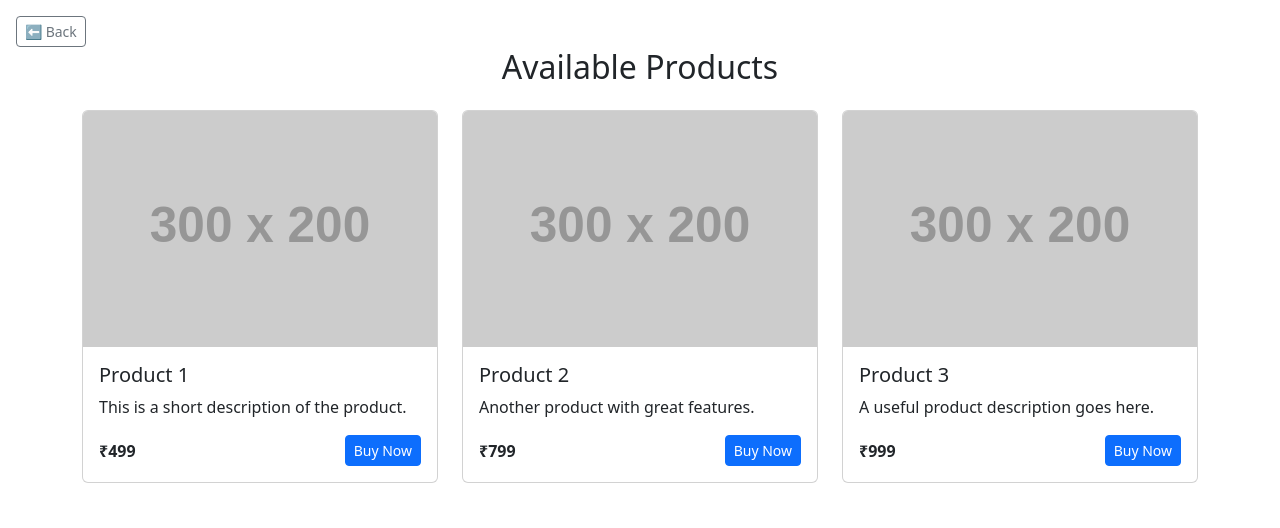
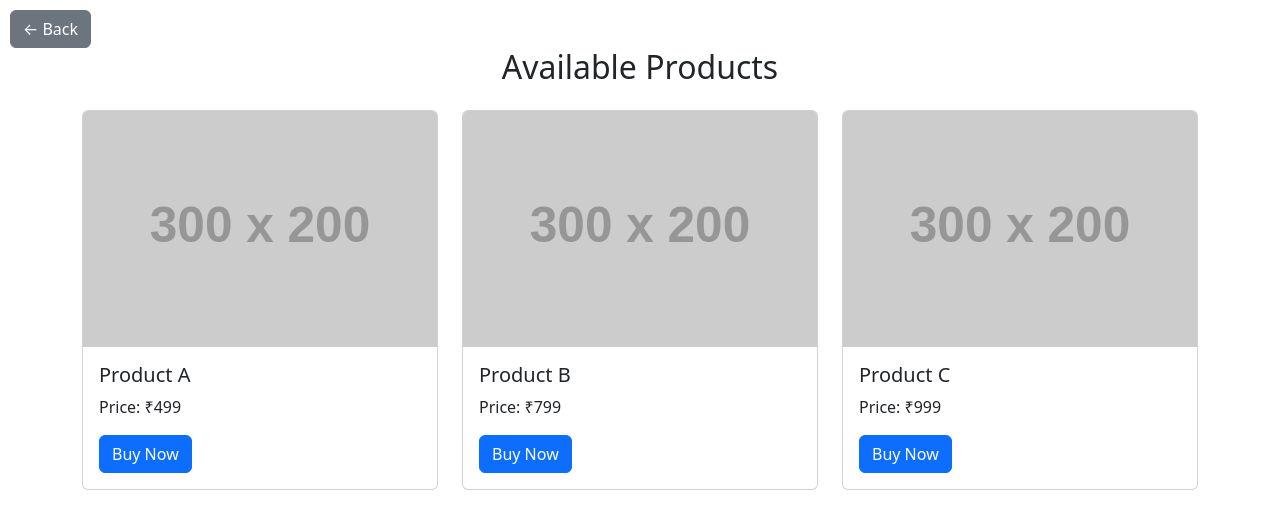
Before and after one commit to arnavparmar/TestEase-Static, a plain HTML site: page products.html in a window 1280 px wide. Drawn offline with nearby package versions, Linux system fonts and the light colour scheme; placeholder pictures from the web are drawn by us.

Commit message:
Update products.html

```diff
--- a/products.html
+++ b/products.html
@@ -1,90 +1,72 @@
 <!DOCTYPE html>
 <html lang="en">
-
 <head>
-  <meta charset="UTF-8">
-  <meta name="viewport" content="width=device-width, initial-scale=1.0">
-  <title>Products</title>
-  <link href="https://cdn.jsdelivr.net/npm/bootstrap@5.3.3/dist/css/bootstrap.min.css" rel="stylesheet">
+  <meta charset="UTF-8" />
+  <meta name="viewport" content="width=device-width, initial-scale=1.0" />
+  <title>Products - TestEase</title>
+  <link href="https://cdn.jsdelivr.net/npm/bootstrap@5.3.2/dist/css/bootstrap.min.css" rel="stylesheet">
   <style>
     .product-card {
-      transition: box-shadow 0.3s ease-in-out;
+      transition: transform 0.2s ease;
     }
-
     .product-card:hover {
-      box-shadow: 0 4px 20px rgba(0, 0, 0, 0.1);
+      transform: scale(1.02);
     }
-
-    .btn-back {
+    .back-btn {
       position: absolute;
-      top: 1rem;
-      left: 1rem;
+      top: 10px;
+      left: 10px;
     }
   </style>
 </head>
-
 <body>
-  <a href="index.html" class="btn btn-outline-secondary btn-sm btn-back">⬅ Back</a>
+  <a href="index.html" class="btn btn-secondary back-btn">← Back</a>
 
   <div class="container py-5">
     <h2 class="mb-4 text-center">Available Products</h2>
-
-    <div class="row row-cols-1 row-cols-md-3 g-4" id="productGrid">
-      <!-- Product Card Example -->
+    <div class="row row-cols-1 row-cols-sm-2 row-cols-md-3 g-4">
       <div class="col">
         <div class="card product-card">
-          <img src="https://via.placeholder.com/300x200" class="card-img-top" alt="Product Image">
+          <img src="https://via.placeholder.com/300x200" class="card-img-top" alt="Product 1">
           <div class="card-body">
-            <h5 class="card-title">Product 1</h5>
-            <p class="card-text">This is a short description of the product.</p>
-            <div class="d-flex justify-content-between align-items-center">
-              <span class="fw-bold">₹499</span>
-              <button class="btn btn-primary btn-sm" data-bs-toggle="modal" data-bs-target="#productModal">Buy Now</button>
-            </div>
+            <h5 class="card-title">Product A</h5>
+            <p class="card-text">Price: ₹499</p>
+            <button class="btn btn-primary" data-bs-toggle="modal" data-bs-target="#buyModal">Buy Now</button>
           </div>
         </div>
       </div>
       <div class="col">
         <div class="card product-card">
-          <img src="https://via.placeholder.com/300x200" class="card-img-top" alt="Product Image">
+          <img src="https://via.placeholder.com/300x200" class="card-img-top" alt="Product 2">
           <div class="card-body">
-            <h5 class="card-title">Product 2</h5>
-            <p class="card-text">Another product with great features.</p>
-            <div class="d-flex justify-content-between align-items-center">
-              <span class="fw-bold">₹799</span>
-              <button class="btn btn-primary btn-sm" data-bs-toggle="modal" data-bs-target="#productModal">Buy Now</button>
-            </div>
+            <h5 class="card-title">Product B</h5>
+            <p class="card-text">Price: ₹799</p>
+            <button class="btn btn-primary" data-bs-toggle="modal" data-bs-target="#buyModal">Buy Now</button>
           </div>
         </div>
       </div>
       <div class="col">
         <div class="card product-card">
-          <img src="https://via.placeholder.com/300x200" class="card-img-top" alt="Product Image">
+          <img src="https://via.placeholder.com/300x200" class="card-img-top" alt="Product 3">
           <div class="card-body">
-            <h5 class="card-title">Product 3</h5>
-            <p class="card-text">A useful product description goes here.</p>
-            <div class="d-flex justify-content-between align-items-center">
-              <span class="fw-bold">₹999</span>
-              <button class="btn btn-primary btn-sm" data-bs-toggle="modal" data-bs-target="#productModal">Buy Now</button>
-            </div>
-          </div>
+            <h5 class="card-title">Product C</h5>
+            <p class="card-text">Price: ₹999</p>
+            <button class="btn btn-primary" data-bs-toggle="modal" data-bs-target="#buyModal">Buy Now</button>
           </div>
         </div>
       </div>
     </div>
 
-  <!-- Product Modal -->
-  <div class="modal fade" id="productModal" tabindex="-1" aria-labelledby="productModalLabel" aria-hidden="true">
+    <!-- Modal -->
+    <div class="modal fade" id="buyModal" tabindex="-1" aria-labelledby="buyModalLabel" aria-hidden="true">
       <div class="modal-dialog">
         <div class="modal-content">
           <div class="modal-header">
-          <h5 class="modal-title" id="productModalLabel">Buy Product</h5>
+            <h5 class="modal-title" id="buyModalLabel">Purchase Confirmation</h5>
             <button type="button" class="btn-close" data-bs-dismiss="modal" aria-label="Close"></button>
           </div>
           <div class="modal-body">
-          <p><strong>Product:</strong> Product Name</p>
-          <p><strong>Price:</strong> ₹XXX</p>
-          <p>This product is available for purchase. Proceed with payment.</p>
+            Thank you for choosing this product! Payment functionality is not yet implemented.
           </div>
           <div class="modal-footer">
             <button type="button" class="btn btn-secondary" data-bs-dismiss="modal">Close</button>
@@ -93,8 +75,8 @@
         </div>
       </div>
     </div>
+  </div>
 
-  <script src="https://cdn.jsdelivr.net/npm/bootstrap@5.3.3/dist/js/bootstrap.bundle.min.js"></script>
+  <script src="https://cdn.jsdelivr.net/npm/bootstrap@5.3.2/dist/js/bootstrap.bundle.min.js"></script>
 </body>
-
 </html>
```
Lines whose indentation alone changed are shown as unchanged.
